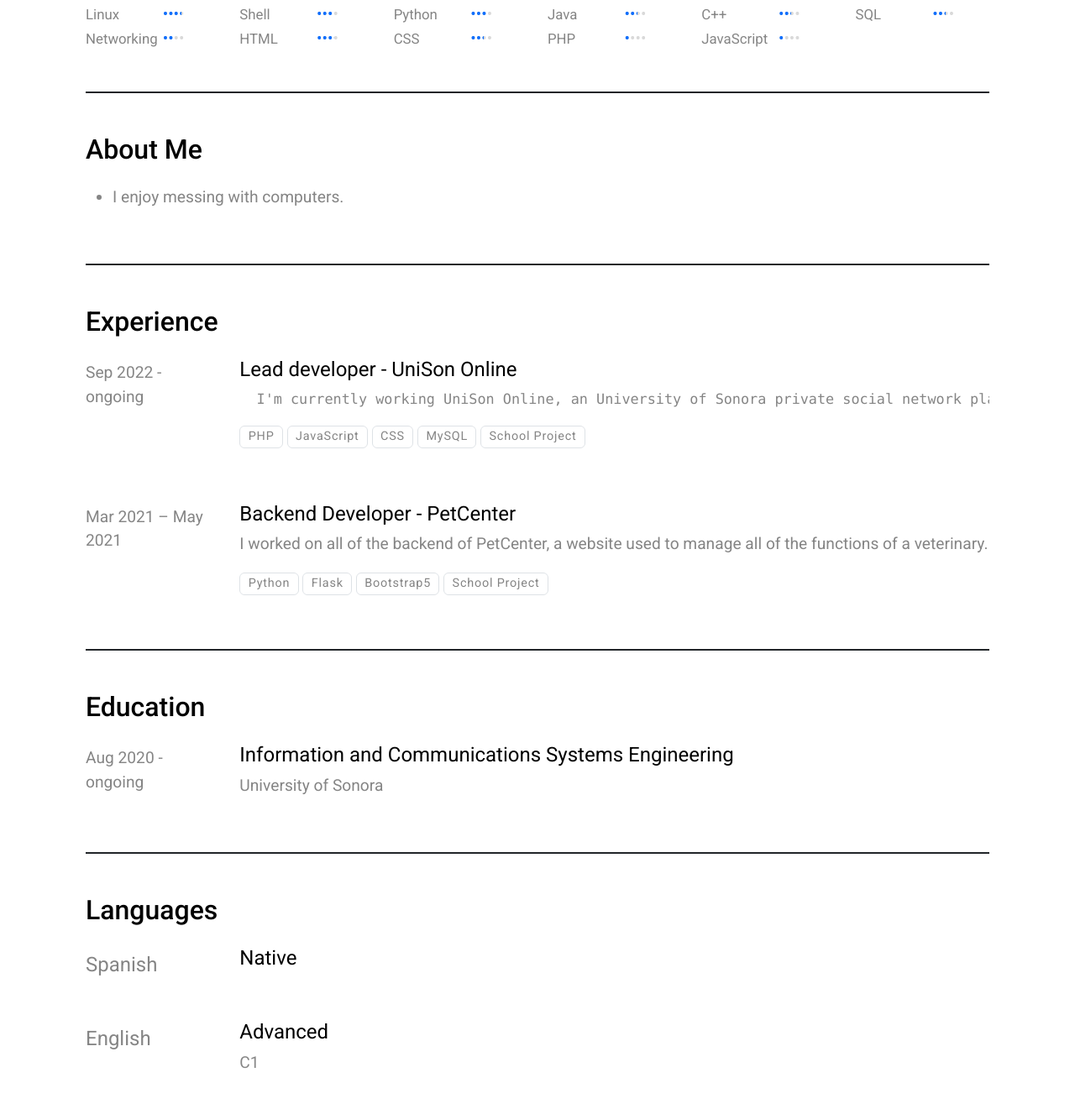
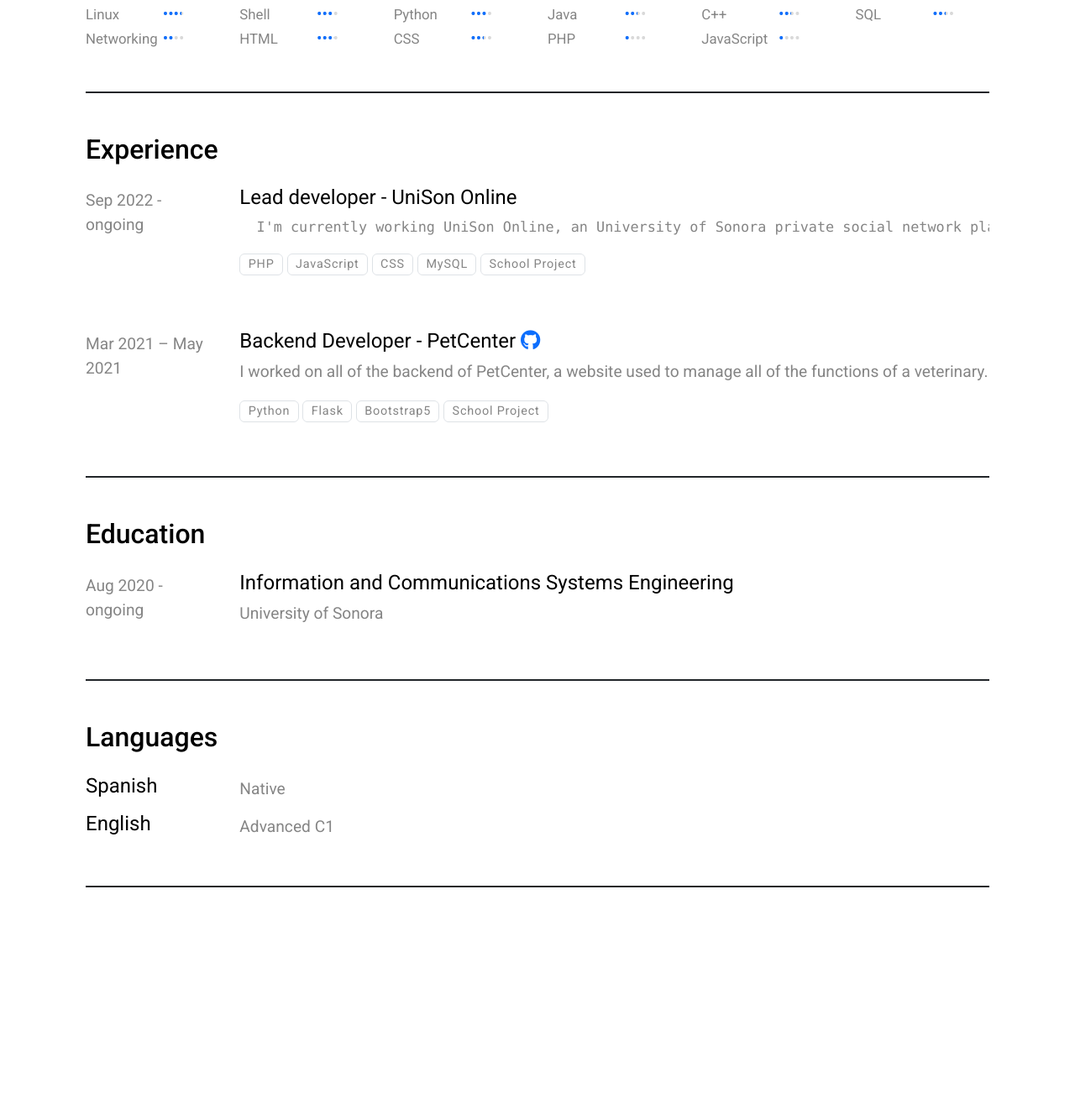
Before and after one commit to disaa0/cv, a plain HTML site: page index.html in a window 1280 px wide. Shown: the part 459-1780 px from the top of the page at 84% size. After the commit the page ends 1596 px from the top, so only its background shows below. Drawn offline with nearby package versions, Linux system fonts and the light colour scheme.

Commit message:
Deploying to gh-pages from  @ dd5c821d7dfd6cd8c083190dfdc2641a26020987 🚀

```diff
--- a/index.html
+++ b/index.html
@@ -157,20 +157,13 @@
     </div>
 
     <div class="border-bottom border-2 border-print-0 border-dark mb-5 pb-5 pb-print-0 mb-print-1">
-        <h2 class="mb-4">About Me</h2>
-        <ul>
-            <li>I enjoy messing with computers.</li>
-        </ul>
-    </div>
-
-    <div class="border-bottom border-2 border-print-0 border-dark mb-5 pb-5 pb-print-0 mb-print-1">
         <h2 class="mb-4">Experience</h2>
         <div class="row d-block d-md-flex mb-5">
             <div class="col-md-2 pt-1">
                 Sep 2022 - ongoing
             </div>
             <div class="col-md-10">
-                <h3 class="fs-4 fw-normal">Lead developer - UniSon Online</h3>
+                <h3 class="fs-4 fw-normal">Lead developer - UniSon Online <span class="text-nowrap"></span></h3>
 
                 <div><pre><code>  I&#39;m currently working UniSon Online, an University of Sonora private social network platform.</code></pre></div>
 
@@ -188,7 +181,9 @@
                 Mar 2021 – May 2021
             </div>
             <div class="col-md-10">
-                <h3 class="fs-4 fw-normal">Backend Developer - PetCenter</h3>
+                <h3 class="fs-4 fw-normal">Backend Developer - PetCenter <span class="text-nowrap"><a href="https://github.com/SanUnison/PetCenter">
+      <i class="fa-brands fa-github"></i>
+    </a></span></h3>
 
                 <div><p>I worked on all of the backend of PetCenter, a website used to manage all of the functions of a veterinary.</p></div>
 
@@ -210,7 +205,6 @@
             </div>
             <div class="col-md-10">
                 <h3 class="fs-4 fw-normal">Information and Communications Systems Engineering</h3>
-
                 <div><p>University of Sonora</p></div>
             </div>
         </div>
@@ -218,22 +212,20 @@
 
     <div class="border-bottom border-2 border-print-0 border-dark mb-5 pb-5 pb-print-0 mb-print-1">
         <h2 class="mb-4">Languages</h2>
-        <div class="row d-block d-md-flex mb-5">
-            <div class="col-md-2 pt-1 fs-4 fw-normal">
+        <div class="row d-block d-md-flex mb-1">
+            <h3 class="col-md-2 fs-4 fw-normal mb-0">
                 Spanish
-            </div>
+            </h3>
             <div class="col-md-10">
-                <h3 class="fs-4 fw-normal">Native</h3>
-                <div></div>
+                <div class="col-md-2 pt-1 mb-2">Native</div>
             </div>
         </div>
         <div class="row d-block d-md-flex">
-            <div class="col-md-2 pt-1 fs-4 fw-normal">
+            <h3 class="col-md-2 fs-4 fw-normal mb-0">
                 English
-            </div>
+            </h3>
             <div class="col-md-10">
-                <h3 class="fs-4 fw-normal">Advanced</h3>
-                <div><p>C1</p></div>
+                <div class="col-md-2 pt-1 mb-2">Advanced C1</div>
             </div>
         </div>
     </div>
```
Also changed, not shown: 1 other file.
